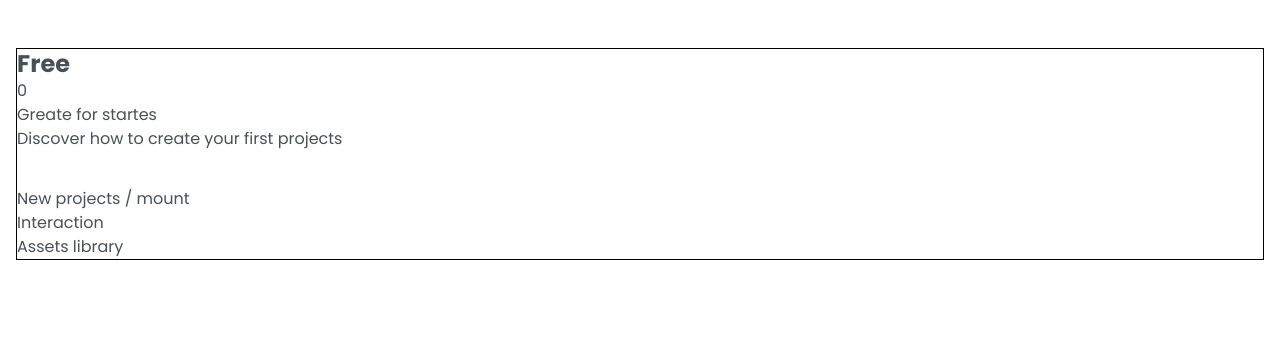
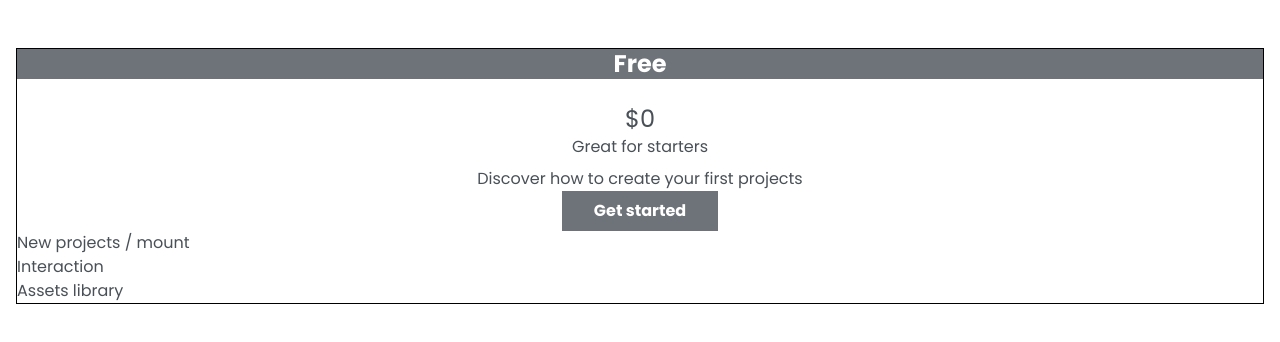
Before and after one commit to rodercode/pricing-cards-challenge, a Vue app: page / in a window 1280 px wide. Shown: the top 342 px of the page. Built offline with nearby package versions, Linux system fonts and the light colour scheme.

Commit message:
update styles in baseButtonLink component

```diff
--- a/src/components/base/BaseButtonLink.vue
+++ b/src/components/base/BaseButtonLink.vue
@@ -1,9 +1,10 @@
 <template>
   <!-- BUTTON LINK -->
   <a
-    class="inline-block px-8 py-2 font-bold text-white transition duration-300 border-none cursor-pointer lg:text-sm rounded-3xl bg-primary-color hover:bg-primary-color-light"
+    class="inline-block px-8 py-2 font-bold text-white transition duration-300 cursor-pointer bg-primary-color-base bg-primary-color hover:bg-primary-color-dark"
     >{{ name }}</a
   >
+
 </template>
 
 <script lang="ts">
--- a/src/views/HomeView.vue
+++ b/src/views/HomeView.vue
@@ -2,18 +2,23 @@
   <!-- HOME -->
   <div class="px-4 py-12">
     <!-- PRICE CARD -->
-    <div class="border-black border-1">
-      <header>
-        <h1>Free</h1>
+    <div class="text-center border-black border-1">
+      <header class="text-white bg-primary-color-light">
+        <h1 class="mb-6">Free</h1>
       </header>
       <main>
         <!-- PRICE TAG -->
-        <span>0</span>
-        <span>Greate for startes</span>
-        <span>Discover how to create your first projects</span>
+        <span class="text-2xl">$0</span>
+
+        <!-- Description box -->
+        <div>
+          <span class="mb-2">Great for starters</span>
+          <span>Discover how to create your first projects</span>
+        </div>
+
         <BaseButtonLink name="Get started" />
         <!-- FEATURE LIST -->
-        <ul>
+        <ul class="text-left">
           <!-- FEATURE -->
           <li>
             <span>New projects / mount</span>
--- a/tailwind.config.js
+++ b/tailwind.config.js
@@ -15,9 +15,9 @@ module.exports = {
     extend: {
       colors: {
         // PRIMARY COLORS
-        "primary-color-dark": "#00526E",
-        "primary-color-base": "#00668A",
-        "primary-color-light": "#3385A1",
+        "primary-color-dark": "#3A4046",
+        "primary-color-base": "#6D7379",
+        "primary-color-light": "#6D7379",
 
         // SECONDARY COLORS
         "secondary-color-dark": "#C84242",
```
